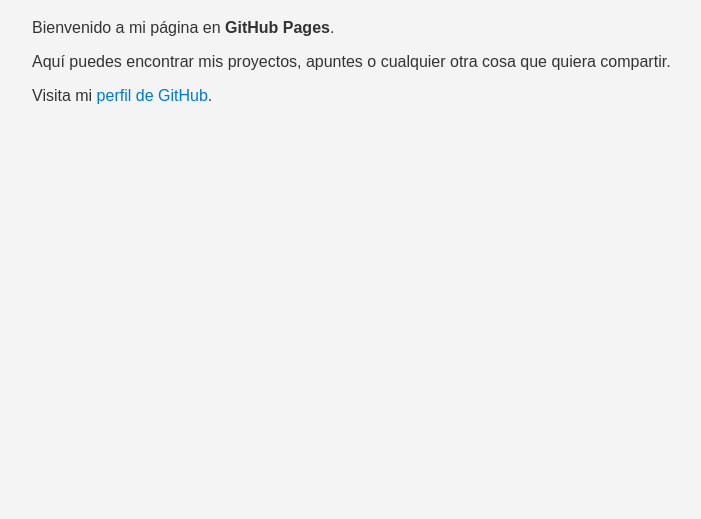
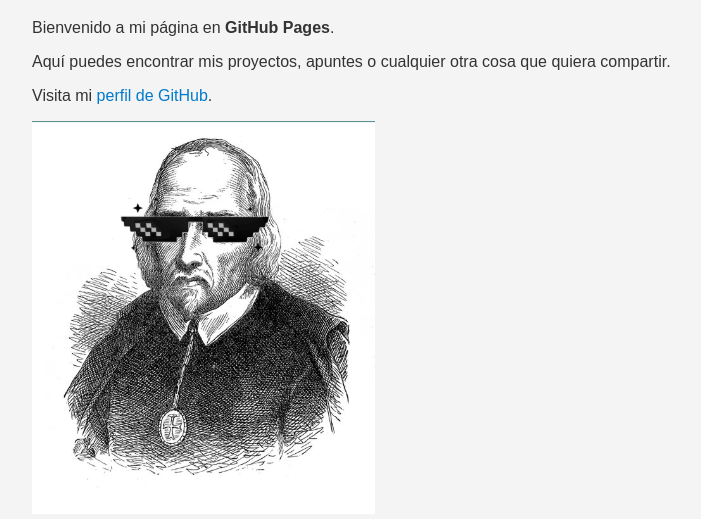
Before and after one commit to sergiogcprofe/sergiogcprofe.github.io, a plain HTML site: page index.html in a window 1280 px wide. Shown: the part 93-612 px from the top of the page, without its empty margins (258-959 px from the left). Drawn offline with Linux system fonts and the light colour scheme.

Commit message:
Update index.html

```diff
--- a/index.html
+++ b/index.html
@@ -30,5 +30,6 @@
   <p>Bienvenido a mi página en <strong>GitHub Pages</strong>.</p>
   <p>Aquí puedes encontrar mis proyectos, apuntes o cualquier otra cosa que quiera compartir.</p>
   <p>Visita mi <a href="https://github.com/sergiogcprofe" target="_blank">perfil de GitHub</a>.</p>
+  <img src="calderondelabarca.png" alt="Descripción de la imagen" style="max-width: 100%; height: auto;">
 </body>
 </html>
```
